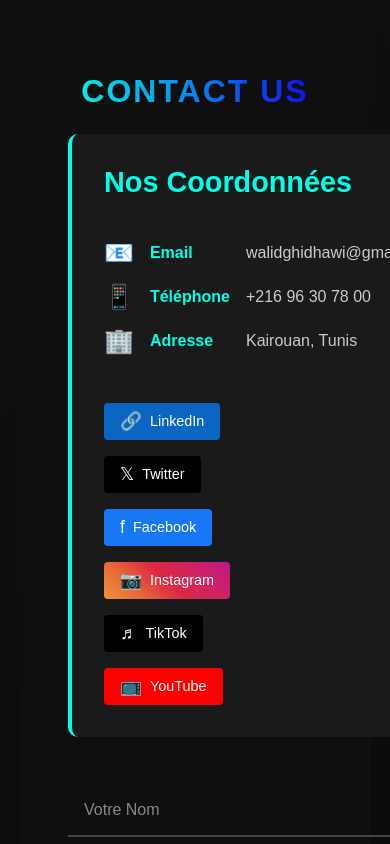
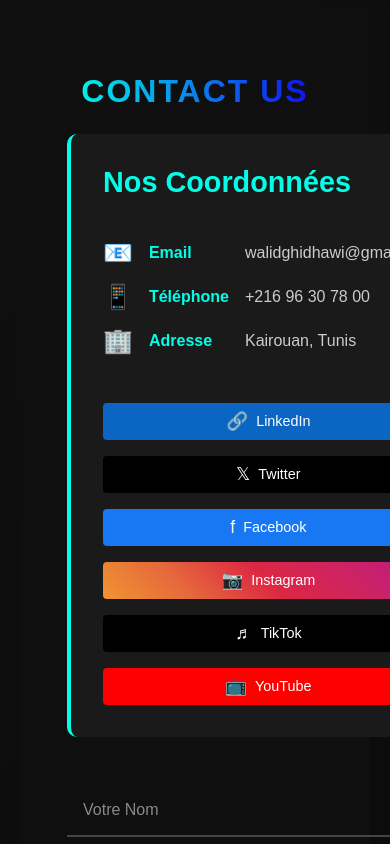
Before and after one commit to Walidghidhaoui/CRAVIMOOR, a React (Create React App) app: page / in a window 390 px wide. Shown: the part 9160-10004 px from the top of the page. Built offline with nearby package versions, Linux system fonts and the light colour scheme.

Commit message:
Update ContactUs.css
REPARATION ContactUs.css

```diff
--- a/src/components/ContactUs.css
+++ b/src/components/ContactUs.css
@@ -194,11 +194,27 @@
 @media (max-width: 768px) {
   .contact-container {
     grid-template-columns: 1fr;
-    padding: 0 1rem;
+    padding: 0 15px; /* ← uniforme */
+    width: 100%;
+    max-width: none;
+    margin: 0 auto;
+    box-sizing: border-box;
+  }
+
+  .contact-info-card,
+  .contact-form {
+    width: 100%;
+    box-sizing: border-box;
   }
 
   .social-links {
-    flex-direction: column;
-    align-items: flex-start;
+    align-items: center;
+    justify-content: center;
+  }
+
+  .social-button {
+    width: 100%;
+    text-align: center;
+    justify-content: center;
   }
 }
```
